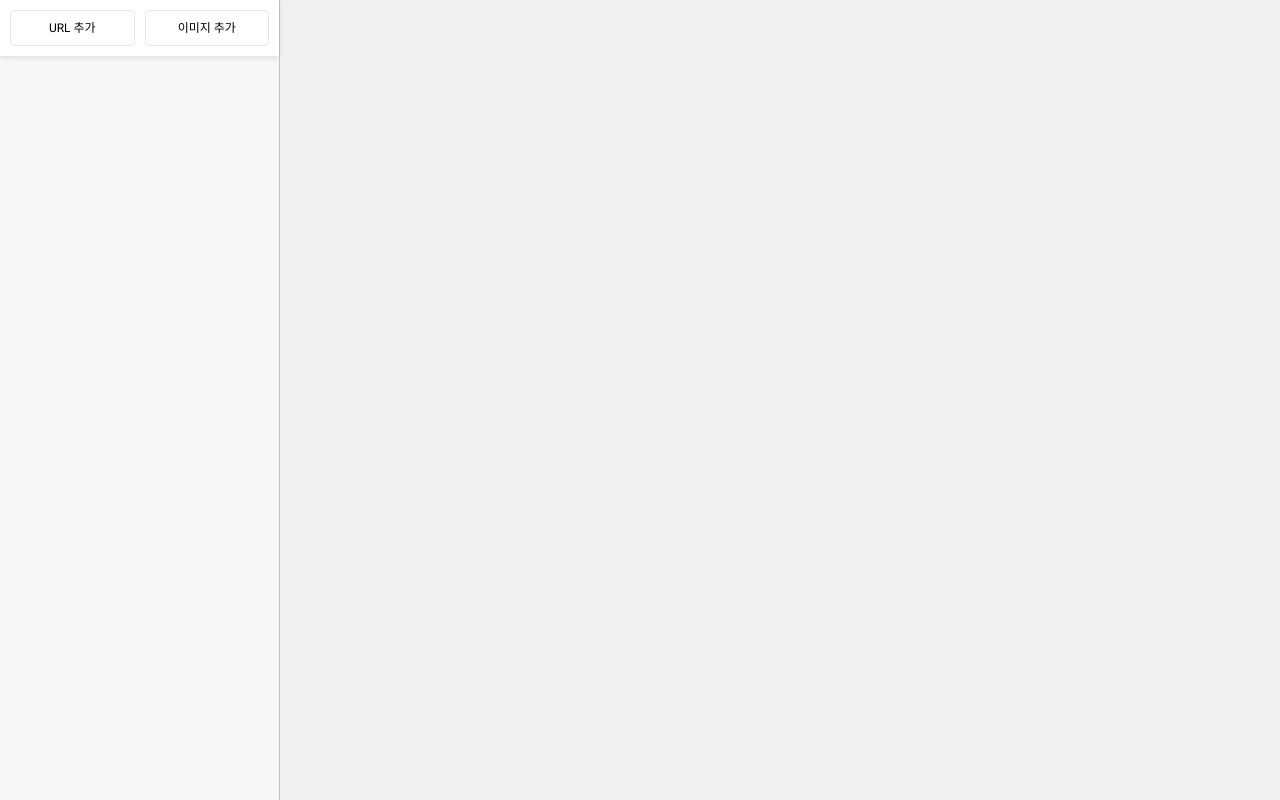
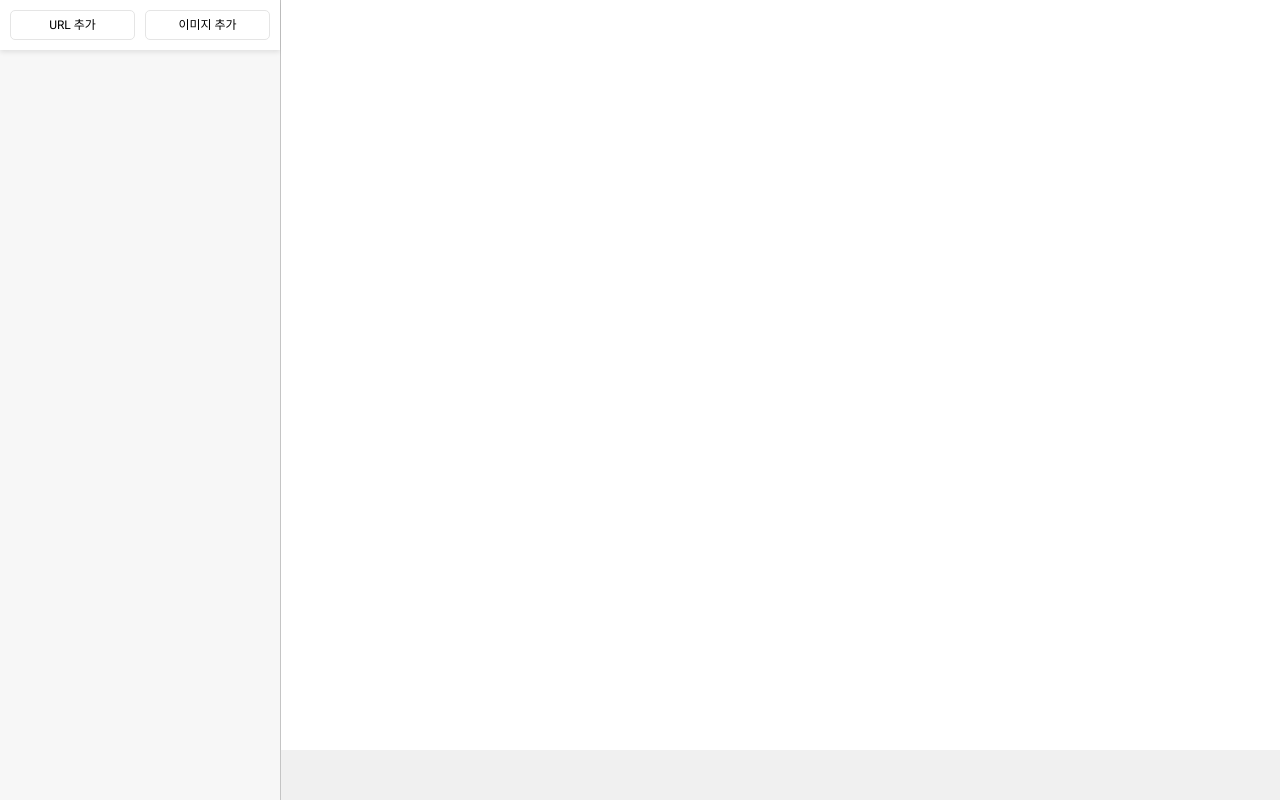
Before and after one commit to yungjurick/typed-resource-list, a Next.js app: page / in a window 1280 px wide. Built offline with nearby package versions, Linux system fonts and the light colour scheme.

Commit message:
feat: add resource viewer

```diff
--- a/app/page.tsx
+++ b/app/page.tsx
@@ -2,18 +2,21 @@
 
 import ResourceList from "@/components/resource/list/ResourceList";
 import ResourceListHeader from "@/components/resource/list/ResourceListHeader";
+import ResourceViewer from "@/components/viewer/ResourceViewer";
 
 export default function Home() {
   return (
     <main className="flex h-screen w-full">
       {/* Left Panel */}
-      <div className="w-[280px] h-full border-r border-r-[#C4C4C4] bg-[#F7F7F7] relative">
+      <div className="w-[280px] box-content h-full border-r border-r-[#C4C4C4] bg-[#F7F7F7] relative">
         <ResourceListHeader />
         <ResourceList />
       </div>
 
       {/* Right Viewer Area */}
-      <div className="w-full h-full flex-1 bg-[#F0F0F0]"></div>
+      <div className="w-full h-full flex-1 bg-[#F0F0F0]">
+        <ResourceViewer />
+      </div>
     </main>
   );
 }
--- a/components/resource/input/ResourceImageInput.tsx
+++ b/components/resource/input/ResourceImageInput.tsx
@@ -25,7 +25,7 @@ export default function ResourceImageInput(): JSX.Element {
     <>
       <label
         htmlFor="image-upload"
-        className="w-full h-full block cursor-pointer py-[8px]"
+        className="w-full h-full inline-block cursor-pointer py-[8px] leading-none"
       >
         이미지 추가
       </label>
--- a/components/resource/input/ResourceUrlInput.tsx
+++ b/components/resource/input/ResourceUrlInput.tsx
@@ -1,9 +1,6 @@
-import { v4 as uuidV4 } from "uuid";
 import { useRef, useState } from "react";
 import useOutSideClick from "@/hooks/useOutsideClick";
 
-import { useSetRecoilState } from "recoil";
-import { resourcesAtom } from "@/store";
 import Input from "@/components/Input";
 import useValidateResource from "@/hooks/useValidateResource";
 
@@ -37,6 +34,7 @@ export default function ResourceUrlInput({ onClose }: Props): JSX.Element {
 
     // Reset URL Input
     setUrl("");
+    onClose();
   };
 
   return (
--- a/components/resource/list/ResourceList.tsx
+++ b/components/resource/list/ResourceList.tsx
@@ -10,8 +10,7 @@ export default function ResourceList(): JSX.Element {
       {resourceList.map((resource) => (
         <ResourceListItem
           key={`${resource.type}-${resource.id}`}
-          id={resource.id}
-          title={resource.title}
+          resource={resource}
         />
       ))}
     </div>
--- a/components/resource/list/ResourceListHeader.tsx
+++ b/components/resource/list/ResourceListHeader.tsx
@@ -9,12 +9,12 @@ export default function ResourceListHeader(): JSX.Element {
     <div className="relative p-[10px] flex justify-between items-center gap-x-[10px] bg-white shadow-[0px_2px_5px_0px_rgba(0,0,0,0.1)]">
       {/* Action Buttons */}
       <button
-        className="w-full rounded-[5px] border border-[#E5E5E5] text-[12px] font-[400] py-[8px]"
+        className="w-full rounded-[5px] border border-[#E5E5E5] text-[12px] font-[400] py-[8px] leading-none h-[30px]"
         onClick={() => setShowUrlInput(true)}
       >
         URL 추가
       </button>
-      <button className="w-full rounded-[5px] border border-[#E5E5E5] text-[12px] font-[400]">
+      <button className="w-full rounded-[5px] border border-[#E5E5E5] text-[12px] font-[400] leading-none h-[30px]">
         <ResourceImageInput />
       </button>
 
--- a/components/resource/list/ResourceListItem.tsx
+++ b/components/resource/list/ResourceListItem.tsx
@@ -3,22 +3,25 @@ import { useState } from "react";
 import { TypedIcon } from "typed-design-system";
 import ResourceTitleEditInput from "../input/ResourceTitleEditInput";
 import { useSetRecoilState } from "recoil";
-import { resourcesAtom } from "@/store";
+import { resourcesAtom, selectedResourceIdAtom } from "@/store";
 
-type Props = Pick<Resource, "id" | "title">;
+interface Props {
+  resource: Resource;
+}
 
-export default function ResourceListItem({ id, title }: Props): JSX.Element {
+export default function ResourceListItem({ resource }: Props): JSX.Element {
   const setResourceList = useSetRecoilState(resourcesAtom);
+  const setSelectedIdResource = useSetRecoilState(selectedResourceIdAtom);
 
   const [isEditing, setIsEditing] = useState(false);
 
   const handleChangeTitle = (value: string) => {
-    console.log(`Title Changed - ${id}: ${value}`);
+    console.log(`Title Changed - ${resource.id}: ${value}`);
 
     // Update Resource List
     setResourceList((prevList) =>
       prevList.map((item) => {
-        if (item.id === id) {
+        if (item.id === resource.id) {
           return {
             ...item,
             title: value,
@@ -33,20 +36,29 @@ export default function ResourceListItem({ id, title }: Props): JSX.Element {
   };
 
   const handleDeleteItem = () => {
-    console.log(`Item Deleted - ${id}`);
+    console.log(`Item Deleted - ${resource.id}`);
 
     // Update Resource List
-    setResourceList((prevList) => prevList.filter((item) => item.id !== id));
+    setResourceList((prevList) =>
+      prevList.filter((item) => item.id !== resource.id)
+    );
+  };
+
+  const handleClickItem = () => {
+    setSelectedIdResource(resource.id);
   };
 
   return (
-    <div className="bg-white rounded-[10px] h-[90px] shrink-0 flex flex-col justify-between cursor-pointer">
+    <div
+      className="bg-white rounded-[10px] h-[90px] shrink-0 flex flex-col justify-between cursor-pointer"
+      onClick={handleClickItem}
+    >
       {/* Top Section */}
       <div>
         {/* Resource Title */}
         {!isEditing && (
           <div className="pt-[12px] px-[12px] text-[14px] break-words line-clamp-2">
-            {title}
+            {resource.title}
           </div>
         )}
 
@@ -54,7 +66,7 @@ export default function ResourceListItem({ id, title }: Props): JSX.Element {
         {isEditing && (
           <div className="px-[4px] pt-[4px]">
             <ResourceTitleEditInput
-              initialValue={title}
+              initialValue={resource.title}
               onSubmit={handleChangeTitle}
             />
           </div>
--- a/components/viewer/ResourceViewer.tsx
+++ b/components/viewer/ResourceViewer.tsx
@@ -1,15 +1,38 @@
-import { selectedResourceAtom } from "@/store";
+import { selectedResourceSelector } from "@/store";
+import Image from "next/image";
 import { useRecoilValue } from "recoil";
+import ResourceViewerHeader from "./ResourceViewerHeader";
 
 export default function ResourceViewer(): JSX.Element {
-  const selectedResource = useRecoilValue(selectedResourceAtom);
+  const selectedResource = useRecoilValue(selectedResourceSelector);
+
   return (
-    <div>
-      {/* URL Resource View */}
-      {selectedResource?.type === "url" && <></>}
+    <div className="">
+      {/* Viewer Header */}
+      {selectedResource && (
+        <ResourceViewerHeader title={selectedResource.title} />
+      )}
 
-      {/* Image Resource View */}
-      {selectedResource?.type === "image" && <></>}
+      <div className="flex justify-center items-center w-full h-[calc(100vh-50px)] relative bg-white">
+        {/* URL Resource View */}
+        {selectedResource?.type === "url" && (
+          <iframe
+            src={selectedResource.url}
+            className="absolute left-0 top-0 w-full h-full"
+          />
+        )}
+
+        {/* Image Resource View */}
+        {selectedResource?.type === "image" && (
+          <Image
+            src={selectedResource.fileBase64}
+            alt="selected-image"
+            width={350}
+            height={350}
+            className="w-auto h-full object-contain"
+          />
+        )}
+      </div>
     </div>
   );
 }
--- a/components/viewer/ResourceViewerHeader.tsx
+++ b/components/viewer/ResourceViewerHeader.tsx
@@ -0,0 +1,20 @@
+import { selectedResourceIdAtom } from "@/store";
+import { useSetRecoilState } from "recoil";
+import { TypedIcon } from "typed-design-system";
+
+interface Props {
+  title: string;
+}
+
+export default function ResourceViewerHeader({ title }: Props): JSX.Element {
+  const setSelectedResourceId = useSetRecoilState(selectedResourceIdAtom);
+
+  return (
+    <div className="relative z-10 flex justify-between items-center pt-[16px] pr-[15px] pb-[15px] pl-[17px] bg-white shadow-[0px_2px_5px_0px_rgba(0,0,0,0.1)]">
+      <span className="text-[14px] leading-none">{title}</span>
+      <button onClick={() => setSelectedResourceId(null)}>
+        <TypedIcon icon="close_19" style={{ fontSize: "19px" }} />
+      </button>
+    </div>
+  );
+}
--- a/store/index.ts
+++ b/store/index.ts
@@ -1,12 +1,36 @@
-import { atom } from "recoil";
-import { RESOURCES_ATOM_KEY, SELECTED_RESOURCE_ATOM_KEY } from "./keys";
+import { atom, selector } from "recoil";
+import {
+  RESOURCES_ATOM_KEY,
+  SELECTED_RESOURCE_ID_ATOM_KEY,
+  SELECTED_RESOURCE_SELECTOR_KEY,
+} from "./keys";
+
+/**
+ * Atoms
+ */
 
 export const resourcesAtom = atom<Resource[]>({
   key: RESOURCES_ATOM_KEY,
   default: [],
 });
 
-export const selectedResourceAtom = atom<Resource | null>({
-  key: SELECTED_RESOURCE_ATOM_KEY,
+export const selectedResourceIdAtom = atom<string | null>({
+  key: SELECTED_RESOURCE_ID_ATOM_KEY,
   default: null,
 });
+
+/**
+ * Selectors
+ */
+
+export const selectedResourceSelector = selector<Resource | null>({
+  key: SELECTED_RESOURCE_SELECTOR_KEY,
+  get: ({ get }) => {
+    const selectedResourceId = get(selectedResourceIdAtom);
+    const resources = get(resourcesAtom);
+
+    return (
+      resources.find((resource) => resource.id === selectedResourceId) ?? null
+    );
+  },
+});
--- a/store/keys.ts
+++ b/store/keys.ts
@@ -1,2 +1,6 @@
+// Atom Keys
 export const RESOURCES_ATOM_KEY = "resources";
-export const SELECTED_RESOURCE_ATOM_KEY = "selectedResource";
+export const SELECTED_RESOURCE_ID_ATOM_KEY = "selectedResourceId";
+
+// Selector Keys
+export const SELECTED_RESOURCE_SELECTOR_KEY = "selectedResource";
```
